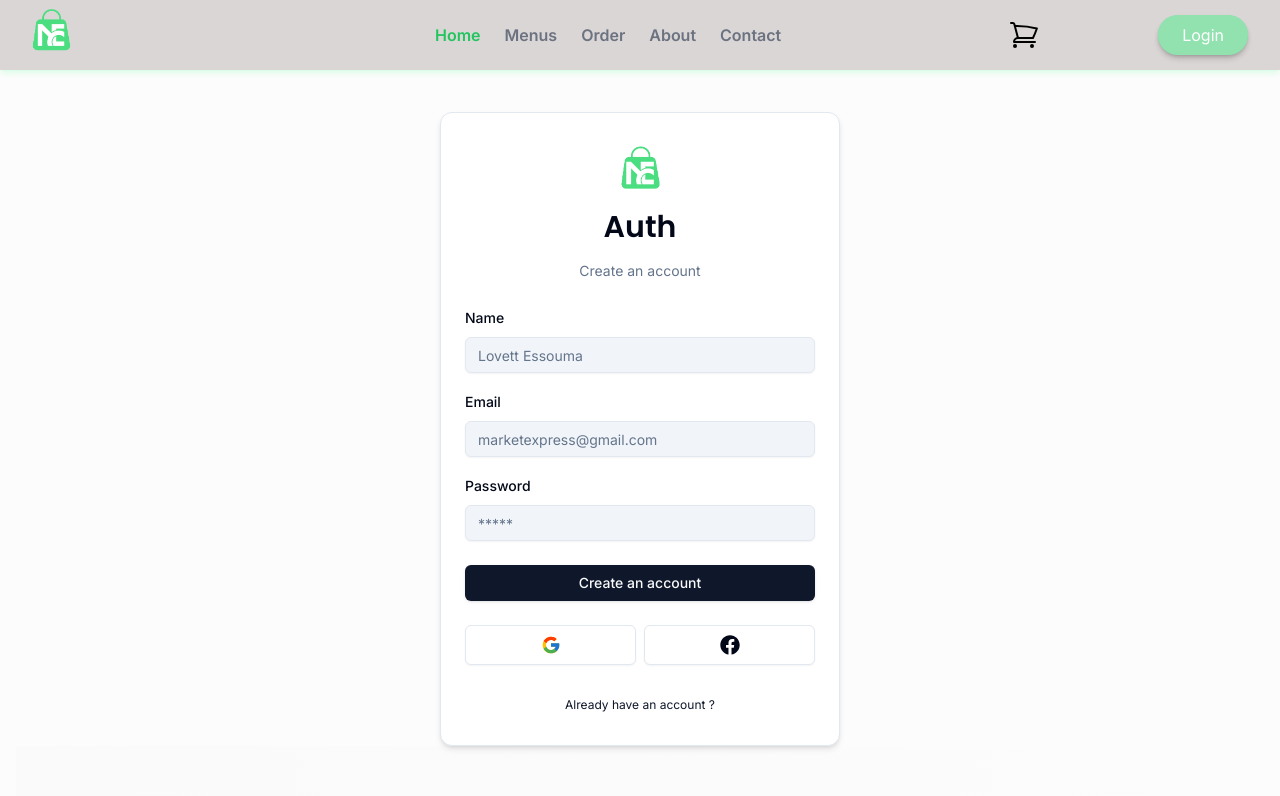
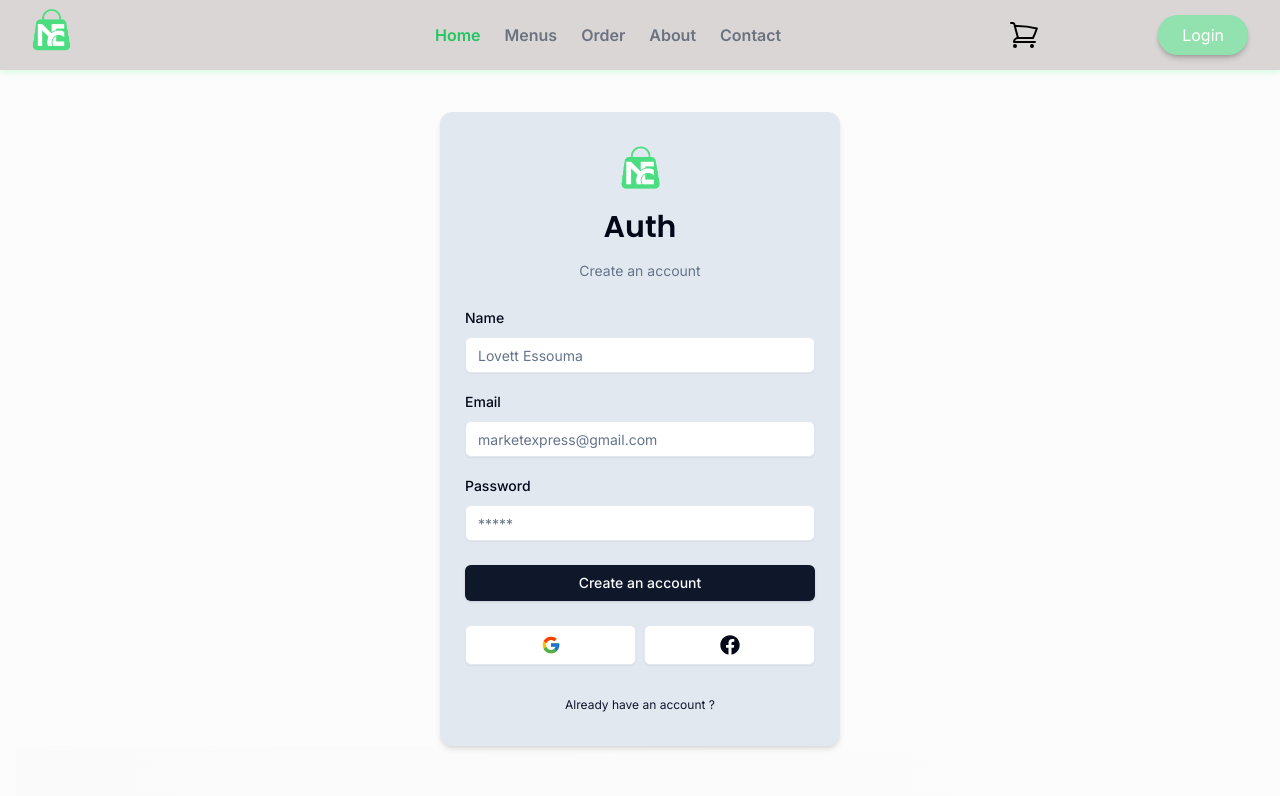
Before and after one commit to Ngoe333/Auth-Market-Express-Website, a Next.js app: page /register in a window 1280 px wide. Shown: the top 796 px of the page. Built offline with nearby package versions, Linux system fonts and the light colour scheme; no server answers.

Commit message:
Great Modification

```diff
--- a/src/app/(protected)/profile/page.tsx
+++ b/src/app/(protected)/profile/page.tsx
@@ -32,7 +32,7 @@ import { ExitIcon } from '@radix-ui/react-icons';
         // await signOut();
         >
 
-          <button onClick={onClick} type='submit' className=' bg-slate-300 px-4 py-2 shadow-md text-black cursor-pointer text-sm rounded flex items-center justify-center h-full'>
+          <button onClick={onClick} type='submit' className=' bg-slate-300 px-4 py-2 shadow-md text-black cursor-pointer text-sm rounded flex items-center justify-center h-full w-full'>
           <ExitIcon className=' h-4 w-4 mr-2' />
             Sign-out
           </button>
--- a/src/components/auth/login-form.tsx
+++ b/src/components/auth/login-form.tsx
@@ -104,7 +104,7 @@ export function LoginForm() {
                         <Input
                           {...field}
                           placeholder='123456'
-                          className={cn(' bg-slate-100')}
+                          className={cn(' bg-white')}
                         />
                       </FormControl>
 
@@ -128,7 +128,7 @@ export function LoginForm() {
                             {...field}
                             placeholder='marketexpress@gmail.com'
                             type='email'
-                            className={cn(' bg-slate-100')}
+                            className={cn(' bg-white')}
                           />
                         </FormControl>
 
@@ -149,7 +149,7 @@ export function LoginForm() {
                             {...field}
                             placeholder='*****'
                             type='password'
-                            className={cn(' bg-slate-100')}
+                            className={cn(' bg-white')}
                           />
                         </FormControl>
 
--- a/src/components/auth/new-password-form.tsx
+++ b/src/components/auth/new-password-form.tsx
@@ -80,7 +80,7 @@ export function NewPasswordForm() {
                         {...field}
                         placeholder='******'
                         type='password'
-                        className={cn(' bg-slate-100')}
+                        className={cn(' bg-white')}
                       />
                     </FormControl>
 
--- a/src/components/auth/register-form.tsx
+++ b/src/components/auth/register-form.tsx
@@ -86,7 +86,7 @@ export function RegisterForm() {
                         {...field}
                         placeholder='Lovett Essouma'
                         type='text'
-                        className={cn(' bg-slate-100')}
+                        className={cn(' bg-white')}
                       />
                     </FormControl>
 
@@ -108,7 +108,7 @@ export function RegisterForm() {
                         {...field}
                         placeholder='marketexpress@gmail.com'
                         type='email'
-                        className={cn(' bg-slate-100')}
+                        className={cn(' bg-white')}
                       />
                     </FormControl>
 
@@ -129,7 +129,7 @@ export function RegisterForm() {
                         {...field}
                         placeholder='*****'
                         type='password'
-                        className={cn(' bg-slate-100')}
+                        className={cn(' bg-white')}
                       />
                     </FormControl>
 
--- a/src/components/auth/reset-form.tsx
+++ b/src/components/auth/reset-form.tsx
@@ -84,7 +84,7 @@ export function ResetForm() {
                         placeholder='marketexpress@gmail.com'
                         type='email'
 
-                        className={cn(' bg-slate-100')}
+                        className={cn(' bg-white')}
                       />
                     </FormControl>
 
--- a/src/components/ui/card.tsx
+++ b/src/components/ui/card.tsx
@@ -9,7 +9,7 @@ const Card = React.forwardRef<
   <div
     ref={ref}
     className={cn(
-      "rounded-xl border bg-card text-card-foreground shadow",
+      "rounded-xl border bg-slate-200 text-card-foreground shadow",
       className
     )}
     {...props}
@@ -35,7 +35,7 @@ const CardTitle = React.forwardRef<
 >(({ className, ...props }, ref) => (
   <h3
     ref={ref}
-    className={cn("font-semibold leading-none tracking-tight", className)}
+    className={cn("font-bold leading-none tracking-tight", className)}
     {...props}
   />
 ))
@@ -47,7 +47,7 @@ const CardDescription = React.forwardRef<
 >(({ className, ...props }, ref) => (
   <p
     ref={ref}
-    className={cn("text-sm text-muted-foreground", className)}
+    className={cn("text-sm font-semibold", className)}
     {...props}
   />
 ))
```
